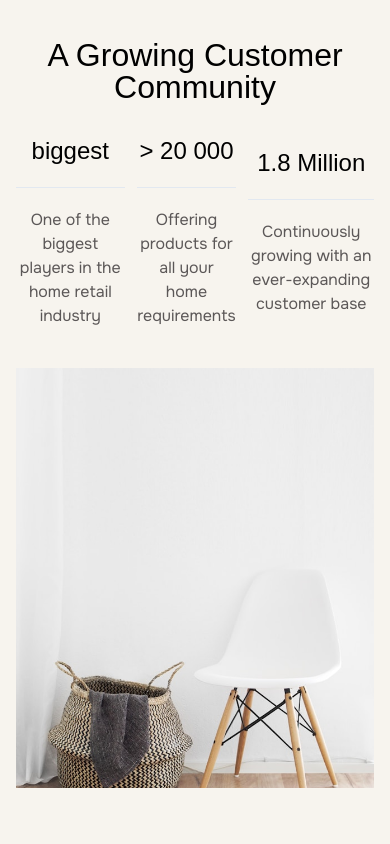
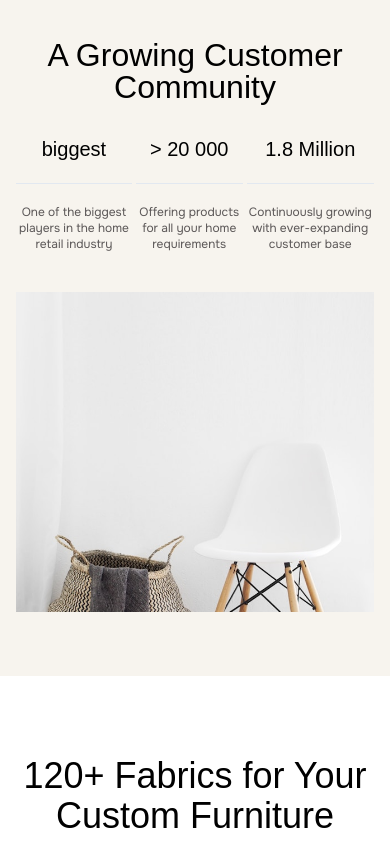
Before and after one commit to hengkianggia/furnix-app, a Next.js app: page /about in a window 390 px wide. Shown: the part 2080-2924 px from the top of the page. Built offline with nearby package versions, Linux system fonts and the light colour scheme; a web font is replaced by a local one.

Commit message:
Fix/hengki/ fixing responsive on footer

```diff
--- a/src/components/Footer.tsx
+++ b/src/components/Footer.tsx
@@ -231,7 +231,7 @@ const Footer = () => {
 
         {/* bawah */}
         <Div full between itemsCenter className="mt-20">
-          <Div flex itemsCenter className="gap-4 uppercase text-myGray">
+          <Div flex itemsCenter className="gap-4 uppercase text-myGray max-md:gap-1">
             <p className="text-xs">stay in touch</p>
             <Icon icon={Icons.Facebook} className="text-xl cursor-pointer" />
             <Icon icon={Icons.Instagram} className="text-xl cursor-pointer" />
@@ -264,13 +264,13 @@ const Footer = () => {
           itemsCenter
           className="max-lg:grid max-lg:grid-cols-1 max-lg:gap-y-4 max-lg:place-items-center"
         >
-          <Div flex itemsCenter className="text-xs text-myGray">
+          <Div flex itemsCenter className="text-xs text-myGray max-md:text-center">
             <p>
               Merkulove © Furnix Template All rights reserved Copyrights 2023
             </p>
           </Div>
 
-          <Div flex itemsCenter pointer>
+          <Div flex itemsCenter pointer className="max-md:w-[90%]">
             <Image
               src={payment}
               alt="payment"
--- a/src/components/pages/Banner.tsx
+++ b/src/components/pages/Banner.tsx
@@ -120,33 +120,33 @@ export const BannerAbout = () => {
             A Growing Customer Community
           </h1>
 
-          <Div full flex center itemsCenter className="gap-8 px-24 max-md:px-0 max-md:gap-3 max-lg:px-3">
+          <Div full flex center itemsCenter className="gap-8 px-24 max-md:px-0 max-md:gap-1 max-lg:px-3">
             <Div column itemsCenter className="text-center gap-5">
-              <h2 className="text-4xl max-md:text-2xl">biggest</h2>
+              <h2 className="text-4xl max-md:text-xl">biggest</h2>
               <Separator />
-              <p className="w-[60%] text-myDarkGray max-md:w-full">
+              <p className="w-[60%] text-myDarkGray max-md:text-xs max-md:w-full">
                 One of the biggest players in the home retail industry
               </p>
             </Div>
             <Div column itemsCenter className="text-center gap-5">
-              <h2 className="text-4xl max-md:text-2xl">&gt; 20 000</h2>
+              <h2 className="text-4xl max-md:text-xl">&gt; 20 000</h2>
               <Separator />
-              <p className="w-[60%] text-myDarkGray max-md:w-full">
+              <p className="w-[60%] text-myDarkGray max-md:text-xs max-md:w-full">
                 Offering products for all your home requirements
               </p>
             </Div>
             <Div column itemsCenter className="text-center gap-5">
-              <h2 className="text-4xl max-md:text-2xl">1.8 Million</h2>
+              <h2 className="text-4xl max-md:text-xl">1.8 Million</h2>
               <Separator />
-              <p className="w-[60%] text-myDarkGray max-md:w-full">
-                Continuously growing with an ever-expanding customer base
+              <p className="w-[60%] text-myDarkGray max-md:text-xs max-md:w-full">
+                Continuously growing with ever-expanding customer base
               </p>
             </Div>
           </Div>
         </Div>
 
         {/* image */}
-        <Div full className="h-[420px] overflow-hidden">
+        <Div full className="h-[420px] overflow-hidden max-md:h-80">
           <Images />
         </Div>
       </Wrapper>
@@ -158,10 +158,10 @@ export const BannerShop = () => {
   return (
     <Wrapper full flex itemsCenter className="p-10 bg-myBrokenWhite">
       <Div className="basis-5/12 space-y-8">
-        <h1 className="text-4xl max-md:text-2xl font-thin text-balance">
+        <h1 className="text-4xl max-md:text-xl font-thin text-balance">
           Get new products and promotions in your inbox
         </h1>
-        <p className="text-sm text-myDarkGray text-balance">
+ max-md:text-xs        <p className="text-sm text-myDarkGray text-balance">
           Consectetur adipiscing elit, sed do eiusmod tempor incididunt ut
           labore et dolore magna
         </p>
@@ -207,10 +207,10 @@ export const BannerWishlist = () => {
     <section className="w-full bg-myBrokenWhite pt-10 relative h-80 overflow-hidden">
       <Wrapper className="grid grid-cols-2 gap-10 px-32 items-center z-30">
         <Div className="space-y-7">
-          <h1 className="text-4xl max-md:text-2xl text-balance font-thin">
+          <h1 className="text-4xl max-md:text-xl text-balance font-thin">
             We&apos;re solving the biggest problems in furniture
           </h1>
-
+ max-md:text-xs
           <p>
             Consectetur adipiscing elit, sed do eiusmod tempor incididunt ut
             labore et dolore magna. Ut enim ad minim veniam, quis nostrud
@@ -242,10 +242,10 @@ export const BannerDetailBlogPost = () => {
 export const BannerContactInformation = () => {
   return (
     <Div full column className="p-10 space-y-6 bg-mySmoothGray">
-      <h2 className="text-2xl font-thin">
+      <h2 className="text-xl font-thin">
         Have Questions? Ask Our Furnix Team!
       </h2>
-      <p className="text-sm text-balance text-myDarkGray">
+ max-md:text-xs      <p className="text-sm text-balance text-myDarkGray">
         Ultrices neque ornare aenean euismod elementum nisi. Vulputate mi sit
         amet mauris commodo quis. Sit amet nisl purus in mollis.
       </p>
--- a/src/components/pages/homepage/Header.tsx
+++ b/src/components/pages/homepage/Header.tsx
@@ -42,12 +42,12 @@ const Header = () => {
       >
         <Div
           centerColumn
-          className="w-[70%] text-center leading-none space-y-6"
+          className="w-[70%] text-center leading-none space-y-6 max-md:w-full"
         >
           <h1 className={`text-80 font-light max-lg:text-48`}>
             Furnix - Your Source for Stylish Living
           </h1>
-          <p className={`text-22 w-[70%] max-lg:text-sm max-lg:w-[90%]`}>
+          <p className={`text-22 w-[70%] max-lg:text-sm max-md:w-[90%]`}>
             From inviting furniture to warm decor, discover the magic of home
             that you&apos;ll fall in love with
           </p>
--- a/src/components/pages/homepage/PromotionHome.tsx
+++ b/src/components/pages/homepage/PromotionHome.tsx
@@ -10,7 +10,7 @@ const PromotionHome = () => {
       centerColumn
       className="gap-5 overflow-hidden max-md:px-4 max-lg:px-10"
     >
-      <h1 className="text-32 font-baiJamjure font-thin">
+      <h1 className="text-32 font-baiJamjure font-thin max-md:leading-8">
         Level Up Your Living Room
       </h1>
 
```
